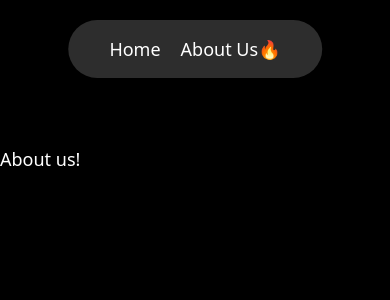
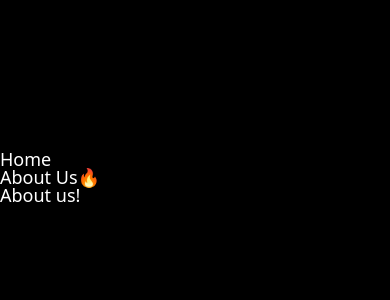
Before and after one commit to maximilian99-ai/learn-nextjs, a Next.js app: page /about-us in a window 390 px wide. Shown: the top 300 px of the page. Built offline with nearby package versions, Linux system fonts and the light colour scheme.

Commit message:
Navigation layout is modified again except About-Us

```diff
--- a/components/navigation.tsx
+++ b/components/navigation.tsx
@@ -8,11 +8,10 @@ export default function Navigation() {
   const path = usePathname();
 
   const getNavClassName = () => {
-    let className = styles.nav;
-    if (path === "/") {
-      className += ` ${styles.homeNav}`;
-    } else if (path.includes("/movies/")) {
-      className += ` ${styles.movieNav}`;
+    let className: string;
+
+    if (path === "/" && path.includes("/movies/")) {
+      className = styles.nav;
     } else if (path === "/about-us") {
       className += ` ${styles.aboutNav}`;
     }
--- a/styles/navigation.module.css
+++ b/styles/navigation.module.css
@@ -29,11 +29,7 @@
 
 @media screen and (max-width: 768px) {
   .nav {
-    width: 50%;
-  }
-
-  .movieNav {
-    width: 60% !important;
+    width: 60%;
   }
 
   .aboutNav {
```
